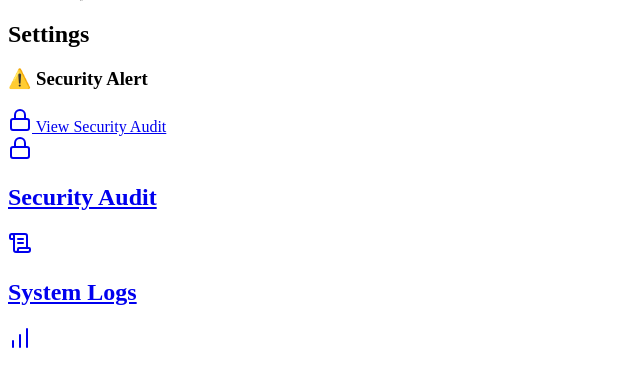
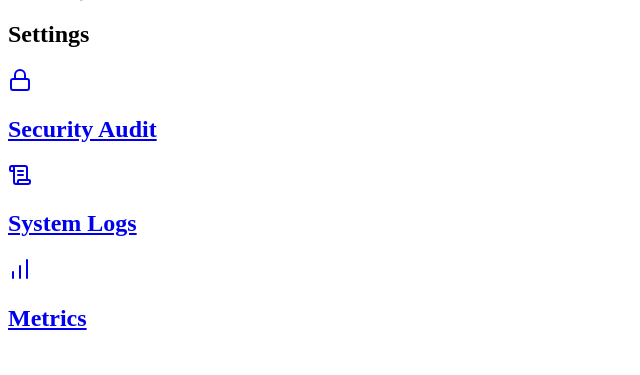
Before and after one commit to skelhammer/hivematrix-helm, a Flask app: template app/templates/index.html in a window 1280 px wide. Shown: the part 131-506 px from the top of the page, without its empty margins (0-640 px from the left). Run offline with Flask 3, Linux system fonts and the light colour scheme; the template is opened without the code that fills it, so the values that code supplies are empty.

Commit message:
Update icons and remove security banner from index
- Change KnowledgeTree icon to trees
- Change Nexus icon to orbit
- Remove security banner from index page (kept in security audit)

🤖 Generated with [Claude Code](https://claude.com/claude-code)

Co-Authored-By: Claude <noreply@anthropic.com>

```diff
--- a/app/templates/index.html
+++ b/app/templates/index.html
@@ -30,13 +30,13 @@
                             {% elif service_name == 'core' %}
                                 <i data-lucide="shield"></i>
                             {% elif service_name == 'nexus' %}
-                                <i data-lucide="network"></i>
+                                <i data-lucide="orbit"></i>
                             {% elif service_name == 'codex' %}
                                 <i data-lucide="database"></i>
                             {% elif service_name == 'brainhair' %}
                                 <i data-lucide="brain"></i>
                             {% elif service_name == 'knowledgetree' %}
-                                <i data-lucide="tree-deciduous"></i>
+                                <i data-lucide="trees"></i>
                             {% elif service_name == 'ledger' %}
                                 <i data-lucide="receipt"></i>
                             {% else %}
@@ -88,17 +88,6 @@
                 <h2 class="card__title">Settings</h2>
             </div>
             <div class="card__body">
-                <div id="security-banner" class="security-banner u-mb-3">
-                    <h3 id="security-banner-title" class="security-banner__title">⚠️ Security Alert</h3>
-                    <p id="security-banner-message"></p>
-                    <a href="#" onclick="navigateTo('/security'); return false;" class="btn btn--danger">
-                        <span class="btn__label">
-                            <i data-lucide="lock" class="btn__icon"></i>
-                            View Security Audit
-                        </span>
-                    </a>
-                </div>
-
                 <div class="dashboard-grid dashboard-grid--three-col">
                     <a href="#" onclick="navigateTo('/security'); return false;" class="dashboard-card">
                         <div class="dashboard-card__icon">
@@ -167,40 +156,8 @@
             window.location.href = basePath + path;
         }
 
-        // Check security status on load
-        function checkSecurityStatus() {
-            const basePath = getBasePath();
-            fetch(`${basePath}/api/security/audit`)
-                .then(response => response.json())
-                .then(data => {
-                    const banner = document.getElementById('security-banner');
-                    const title = document.getElementById('security-banner-title');
-                    const message = document.getElementById('security-banner-message');
-
-                    if (data.exposed_services && data.exposed_services.length > 0) {
-                        banner.classList.add('security-banner--critical', 'is-visible');
-                        title.textContent = '🔴 CRITICAL SECURITY ALERT';
-                        message.textContent = `${data.exposed_services.length} service(s) are exposed to the network and can be accessed externally. This is a security risk!`;
-                    } else if (data.firewall_required && data.firewall_required.length > 0) {
-                        banner.classList.add('is-visible');
-                        title.textContent = '⚠️ Firewall Protection Recommended';
-                        message.textContent = `${data.firewall_required.length} service(s) should be protected by firewall. This is normal for Java apps like Keycloak. Click to apply firewall rules.`;
-                    } else if (data.severity === 'low') {
-                        banner.classList.add('is-visible');
-                        title.textContent = '⚠️ Security Warning';
-                        message.textContent = 'Minor security concerns detected. Review the security audit for details.';
-                    }
-                    // If firewall is active and protecting services, no banner needed
-                })
-                .catch(error => {
-                    console.error('Failed to check security status:', error);
-                });
-        }
-
-        // Run security check on page load
+        // Initialize Lucide icons on page load
         window.addEventListener('load', () => {
-            checkSecurityStatus();
-            // Initialize Lucide icons
             lucide.createIcons();
         });
 
```
